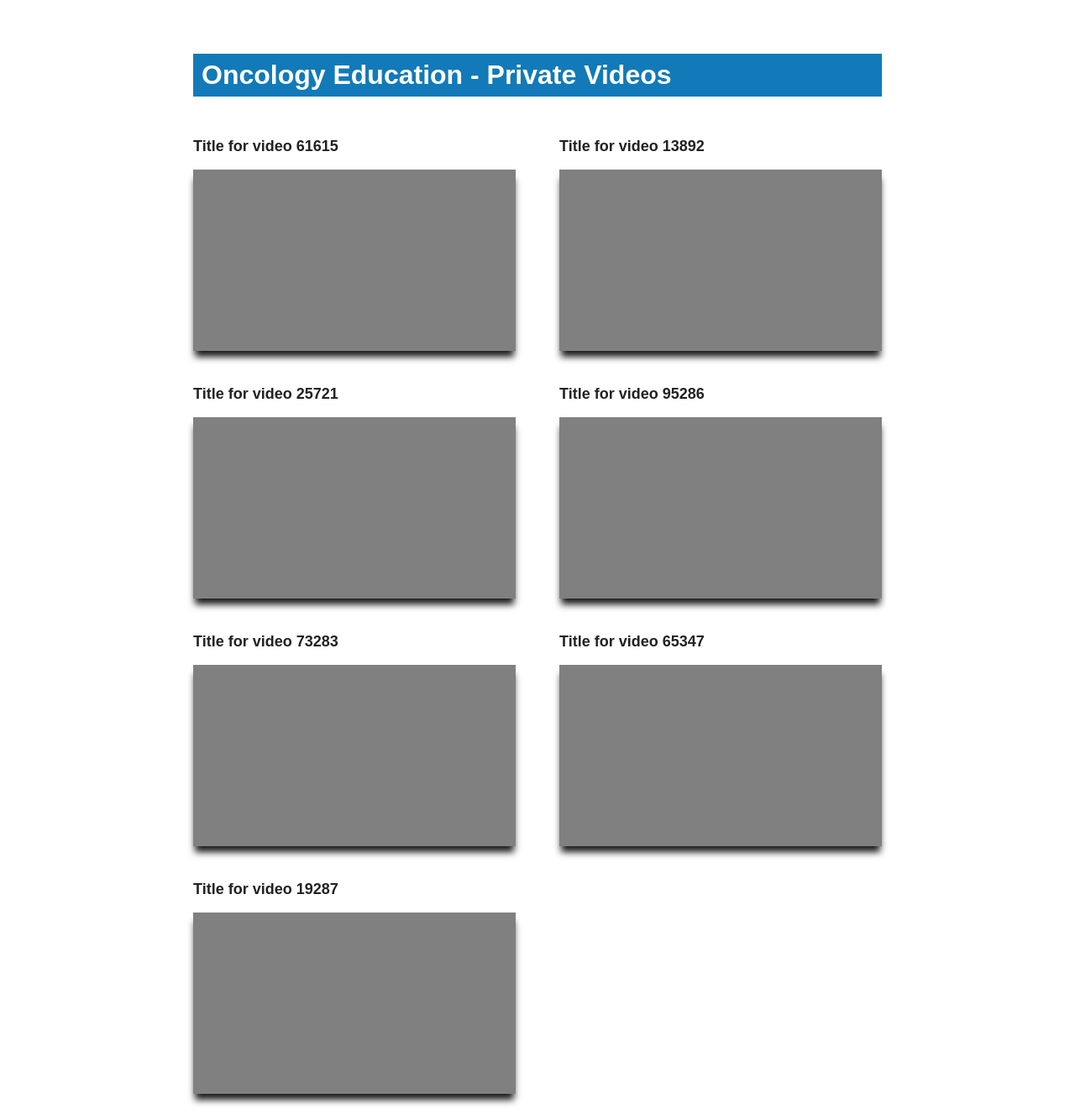
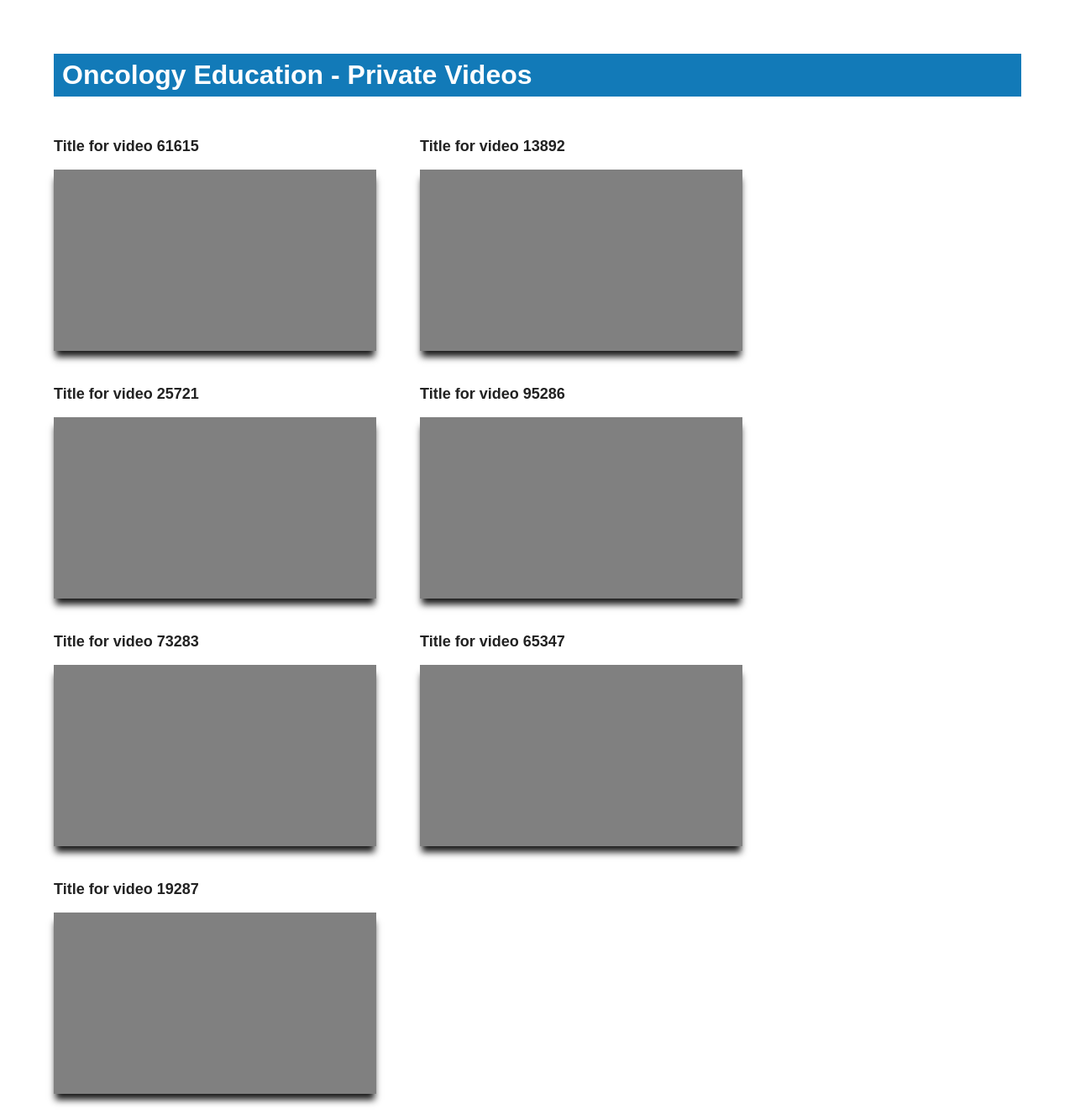
Before and after one commit to jmeit/oe-vids, a PHP site: page / in a window 1280 px wide. Shown: the whole page at 84% size. Run offline with PHP 8.4, Linux system fonts and the light colour scheme; a map, chart or similar area stays blank; some web fonts are replaced.

Commit message:
turned into blank wireframe for full width

```diff
--- a/css/main.css
+++ b/css/main.css
@@ -102,8 +102,7 @@ body{
 }
 
 .wrap{
-	padding:0 10px;
-	max-width:820px;
+	width:90%;
 	margin:0 auto;
 }
 
@@ -121,15 +120,12 @@ body{
 	width:100%;
 	margin-bottom:1.5em;
 	text-align:center;
-
 }
 	.vid-title{
 		font-size:18px;
 	}
 	.player{
 		width:100%;
-		max-width:384px;
-		height:216px;
 		margin:0 auto;
 
 		box-shadow: 0px 9px 8px -2px rgba(0,0,0,0.9);
@@ -148,11 +144,8 @@ body{
 		padding-right:52px;
 		text-align:left;
 	}
-		.player-module:nth-child(even){
-			padding-right:0;
-		}
-
 		.player{
+			height:216px;
 			margin:0;
 		}
 }
```
